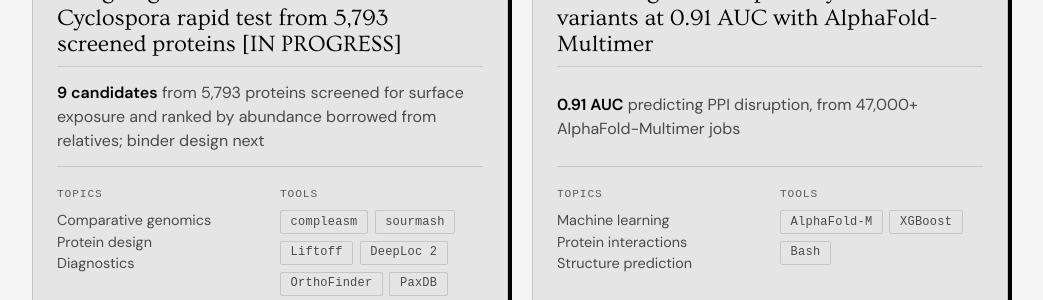
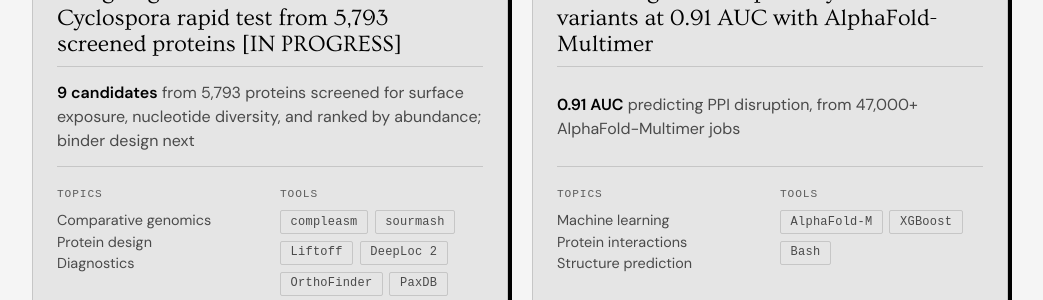
Before and after one commit to MurtoHilali/murtohilali.github.io, a Jekyll site: the page built from index.html, in a window 1280 px wide and 900 px high, scrolled down 746 px. Shown: the part 178-478 px from the top of the window, without its empty margins (120-1163 px from the left). Built offline with Jekyll 4.4.1, drawn with Linux system fonts in a browser that asks for light colours; some web fonts are replaced; the list of posts is cut into pages by our own code.

Commit message:
Mention nucleotide diversity in the Cyclospora result line
Co-Authored-By: Claude Opus 5 <noreply@anthropic.com>

```diff
--- a/_data/projects.yml
+++ b/_data/projects.yml
@@ -61,7 +61,7 @@
   summary: Designing protein biosensors for a Cyclospora rapid antigen test.
   result:
     metric: 9 candidates
-    note: from 5,793 proteins screened for surface exposure and ranked by abundance borrowed from relatives; binder design next
+    note: from 5,793 proteins screened for surface exposure, nucleotide diversity, and ranked by abundance; binder design next
   details: >-
     Screening the proteome of Cyclospora cayetanensis to find and prioritize an ideal rapid antigen
     test target, then designing de novo protein binders against it. Public assemblies are QC'd
```
